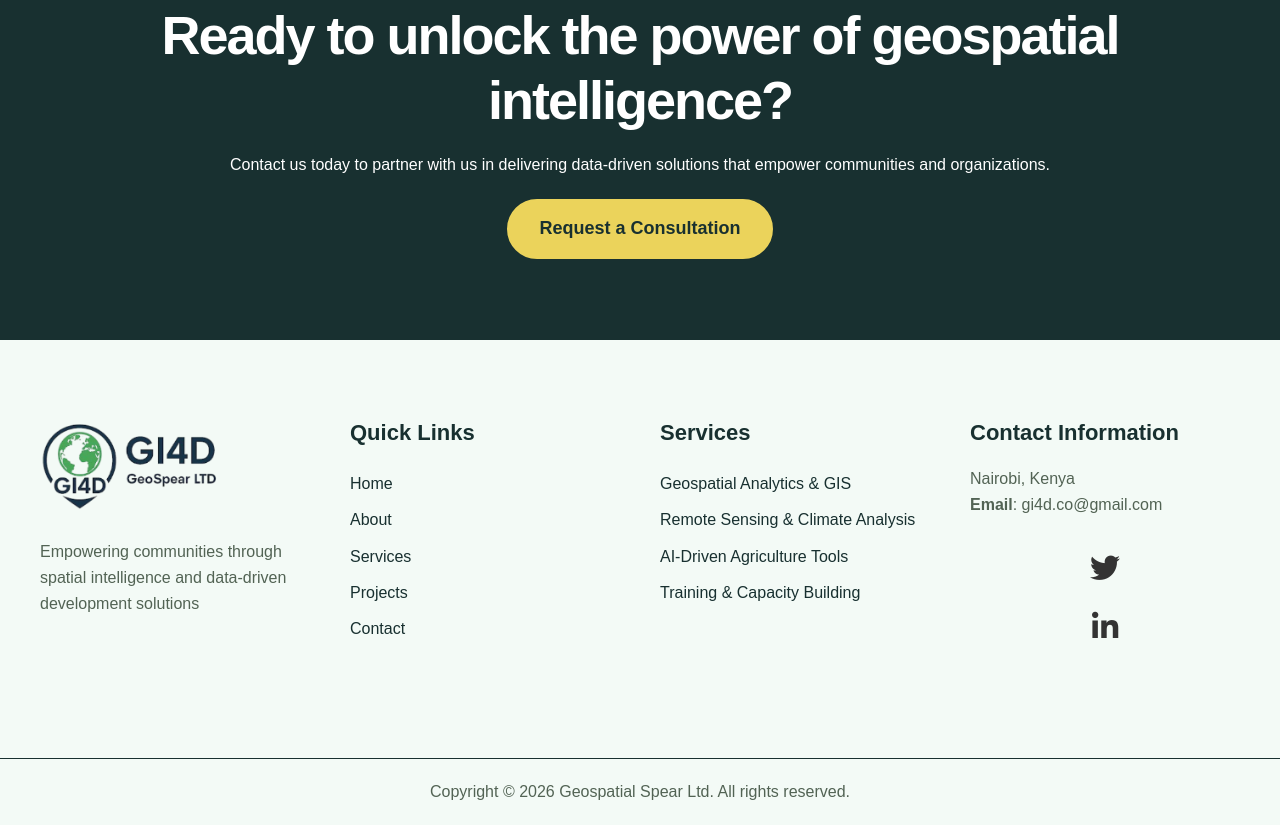
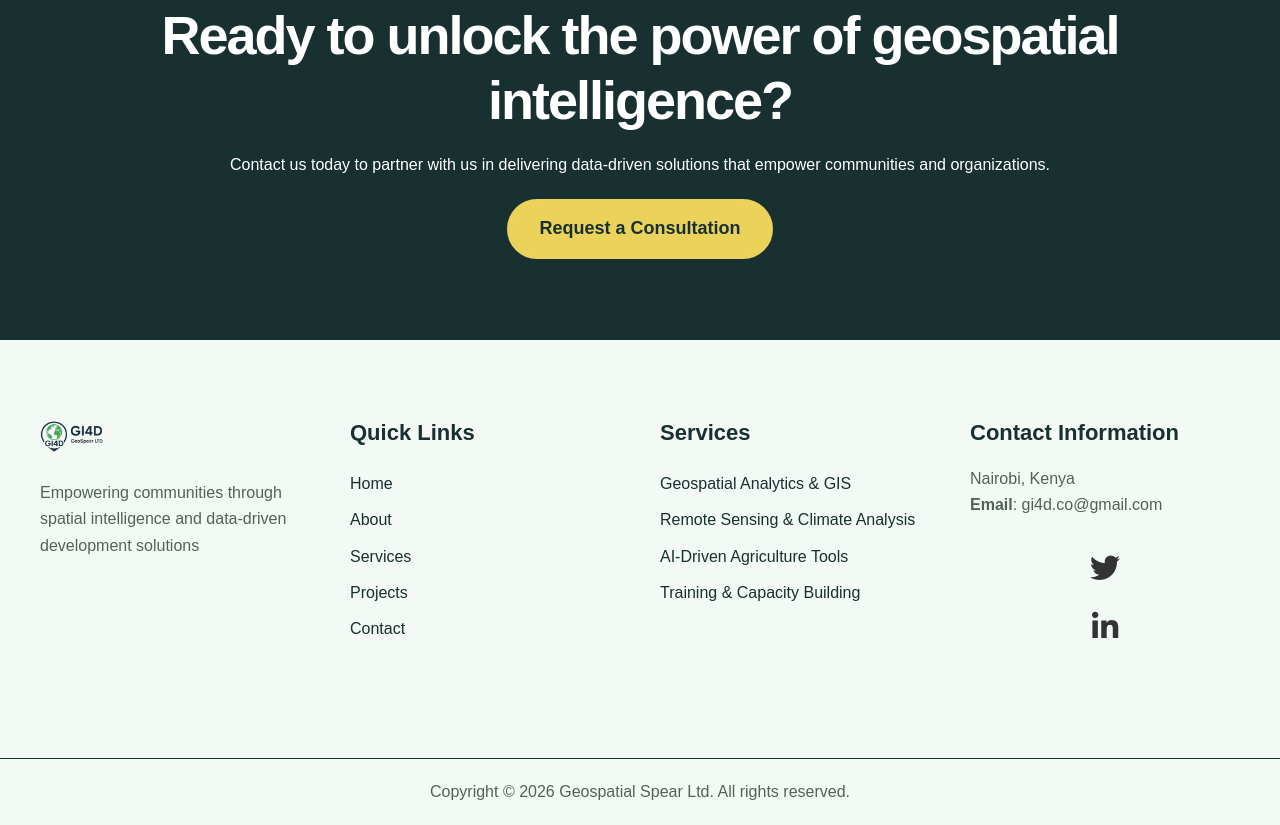
Before and after one commit to GI4D/Geospear, a website built with webpack: page contacts.html in a window 1280 px wide. Shown: the part 1689-2514 px from the top of the page. Built offline with nearby package versions, Linux system fonts and the light colour scheme.

Commit message:
Third Commit

```diff
--- a/contacts.html
+++ b/contacts.html
@@ -620,7 +620,7 @@ h5 {
     <div class="site-primary-footer-wrap">
         <div class="site-primary-footer-inner-wrap">
             <div class="footer-widget-area">
-                <img src="img/GeoSpears%20Logo_No%20back%20ground.png" alt="Geospearltd" style="max-width: 180px; margin-bottom: 20px;">
+                <img src="img/GeoSpears%20Logo_No%20back%20ground.png" alt="Geospearltd" style="height: 32px; margin-bottom: 20px;">
                 <p>Empowering communities through spatial intelligence and data-driven development solutions</p>
             </div>
 
```
